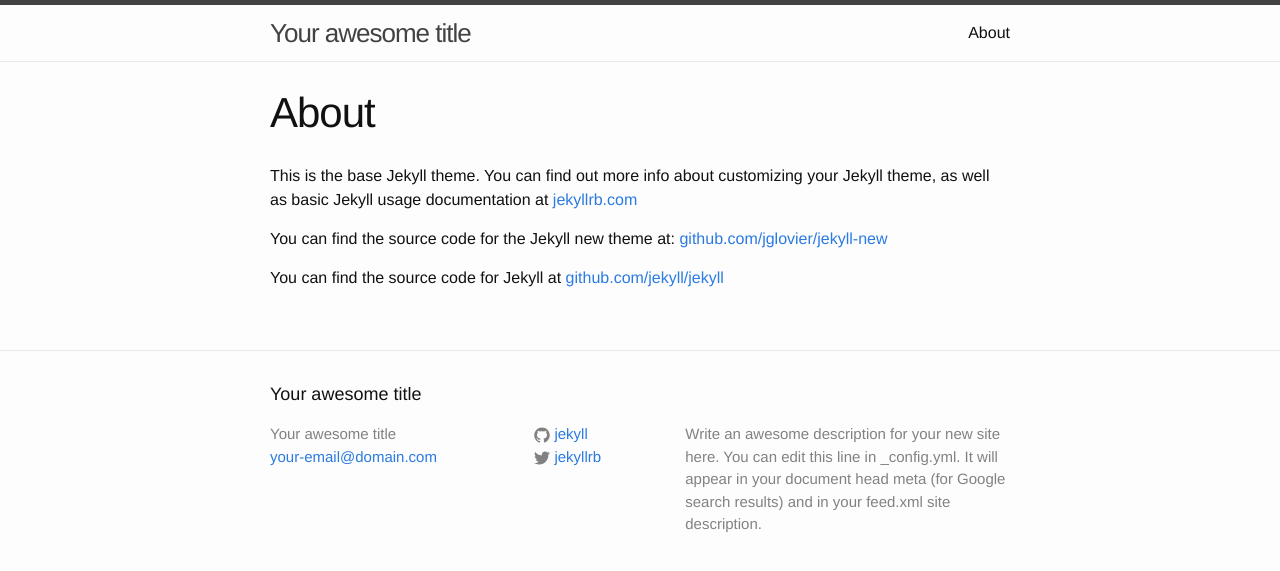
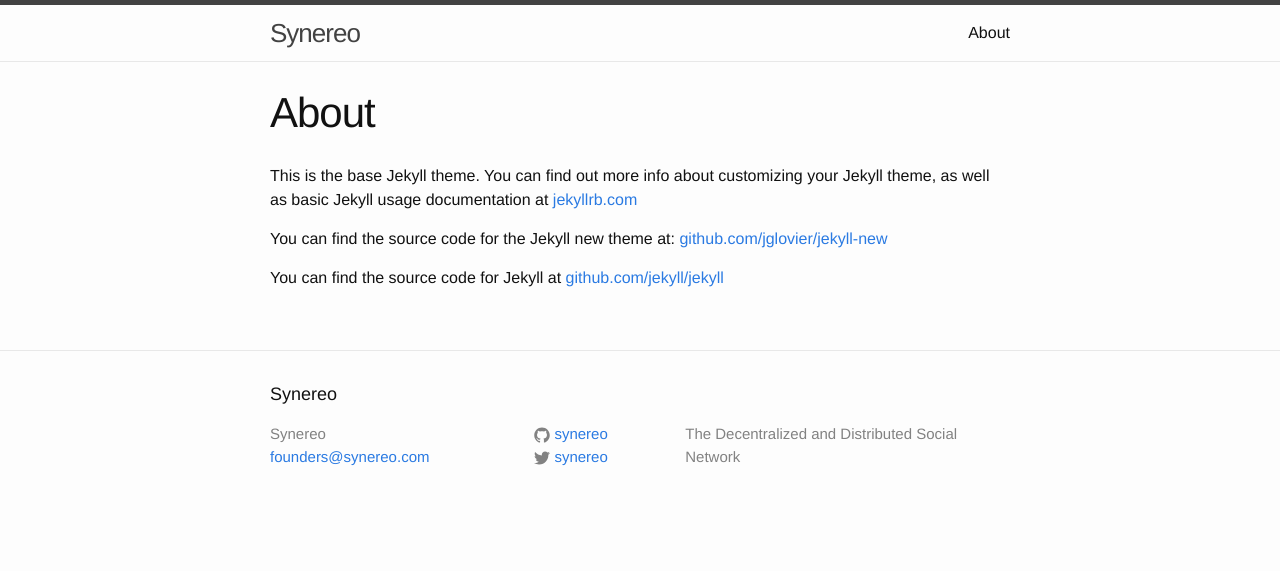
Before and after one commit to synereo/synereo.github.io, a Jekyll site: the page built from about.md, in a window 1280 px wide. Shown: the top 571 px of the page. Built offline with Jekyll 4.4.1, drawn with Linux system fonts in a browser that asks for light colours.

Commit message:
Update _config.yml

```diff
--- a/_config.yml
+++ b/_config.yml
@@ -1,14 +1,11 @@
 # Site settings
-title: Your awesome title
-email: your-email@domain.com
-description: > # this means to ignore newlines until "baseurl:"
-  Write an awesome description for your new site here. You can edit this
-  line in _config.yml. It will appear in your document head meta (for
-  Google search results) and in your feed.xml site description.
-baseurl: "" # the subpath of your site, e.g. /blog/
-url: "http://yourdomain.com" # the base hostname & protocol for your site
-twitter_username: jekyllrb
-github_username:  jekyll
+title: Synereo
+email: founders@synereo.com
+description: The Decentralized and Distributed Social Network
+baseurl: ""
+url: "http://synereo.com"
+twitter_username: synereo
+github_username:  synereo
 
 # Build settings
 markdown: kramdown
```
